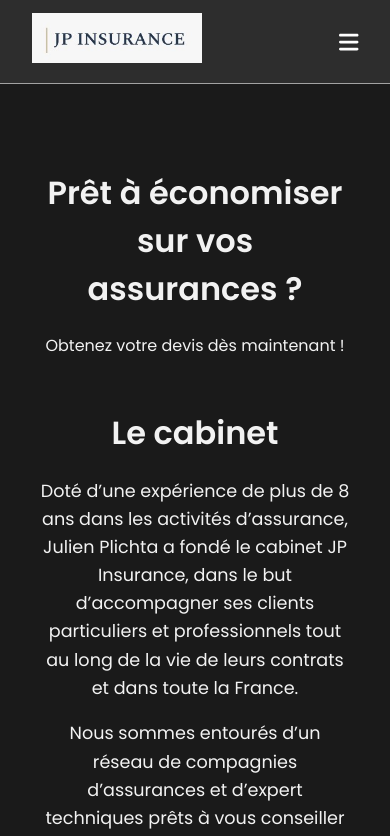
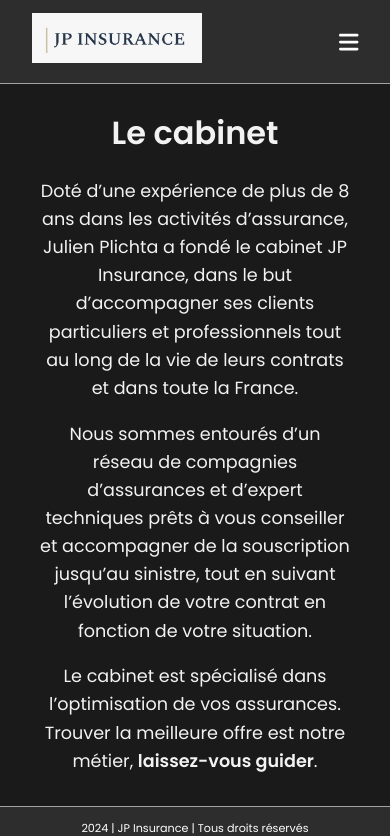
Before and after one commit to ClementLmd/landing-page, a Next.js app: page / in a window 390 px wide. Shown: the top 836 px of the page. Built offline with nearby package versions, Linux system fonts and the light colour scheme.

Commit message:
remove text in home page

```diff
--- a/components/Home.tsx
+++ b/components/Home.tsx
@@ -4,13 +4,8 @@ export default function Home() {
   return (
     <div>
       <main className={styles.container}>
-        <section className={styles.title}>
-          <h1>Prêt à économiser sur vos assurances ?</h1>
-          <p>Obtenez votre devis dès maintenant !</p>
-        </section>
-
         <section className={styles.cabinetInfo}>
-          <h2>Le cabinet</h2>
+          <h1>Le cabinet</h1>
           <p>
             Doté d’une expérience de plus de 8 ans dans les activités
             d’assurance, Julien Plichta a fondé le cabinet JP Insurance, dans le
--- a/styles/Home.module.css
+++ b/styles/Home.module.css
@@ -1,6 +1,6 @@
 .container {
   max-width: 90%;
-  height:100%;
+  height: 100%;
   margin: 0 auto;
   padding: 0 20px;
   display: flex;
@@ -13,7 +13,7 @@
   text-align: center;
 }
 
-.title h1 {
+.cabinetInfo h1 {
   font-size: 2rem;
   margin-bottom: 20px;
   color: #fffffff1;
@@ -43,3 +43,9 @@
   color: #fffffff1;
   margin-bottom: 15px;
 }
+
+@media screen and (max-width: 865px) {
+  .cabinetInfo h1 {
+    margin-top: 1rem;
+  }
+}
```
